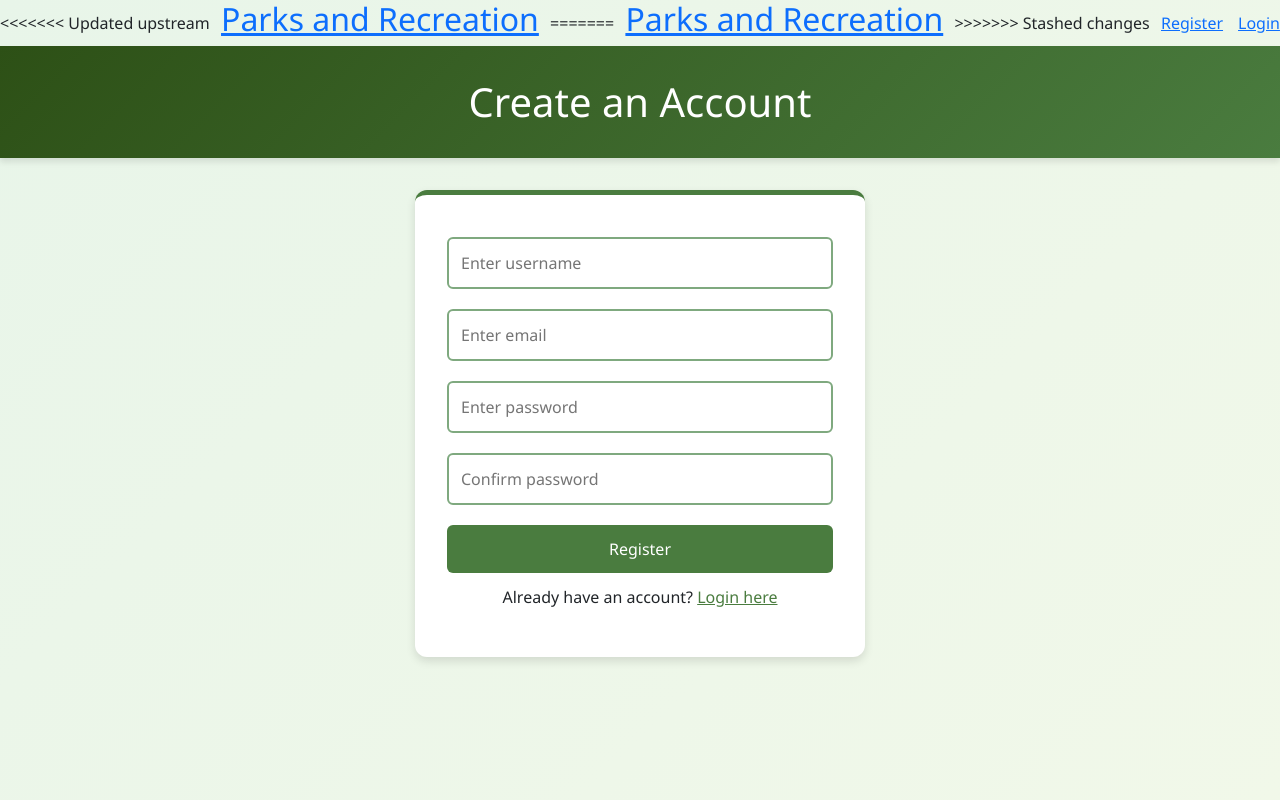
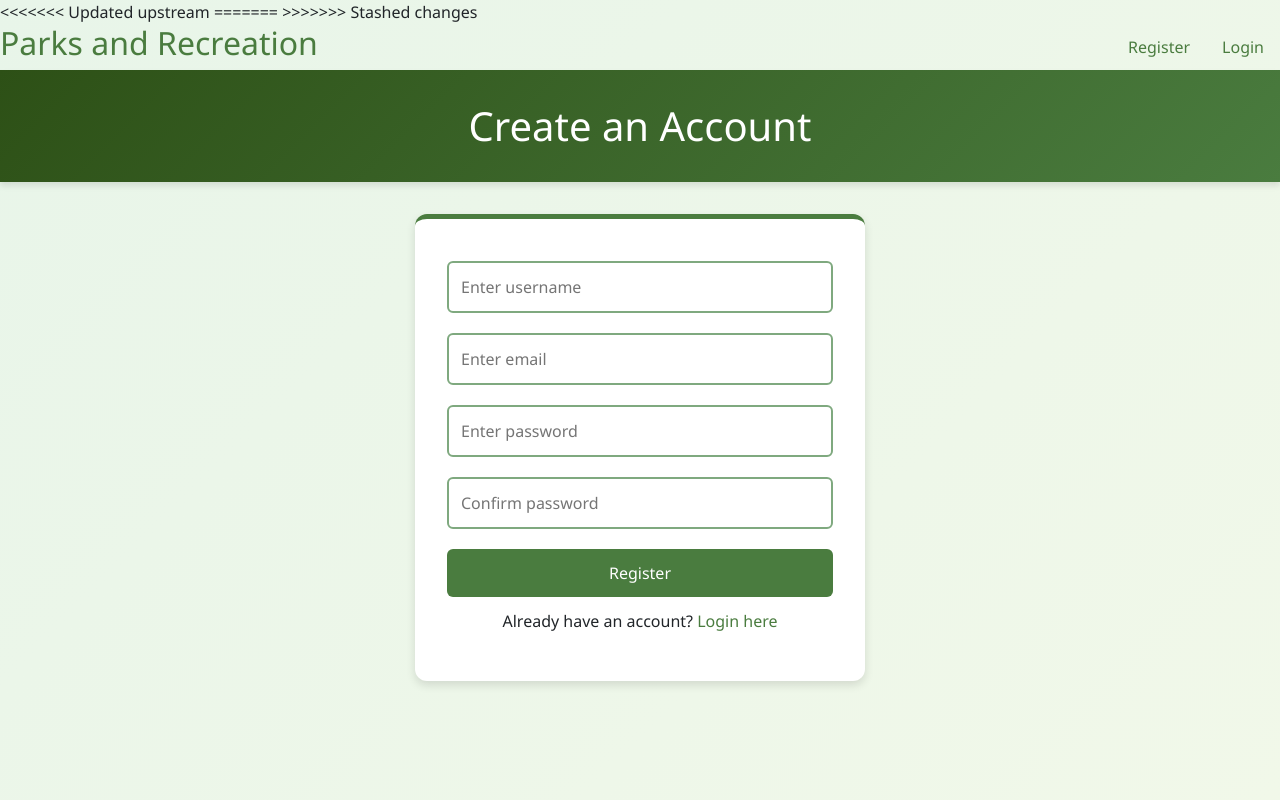
Before and after one commit to KongMongVang/assignment2, a PHP site: page /register.php in a window 1280 px wide. Run offline with PHP 8.4, Linux system fonts and the light colour scheme.

Commit message:
Add styling to header

```diff
--- a/register.php
+++ b/register.php
@@ -51,7 +51,11 @@ if ($_SERVER["REQUEST_METHOD"] == "POST") {
 <html>
 <head>
     <title>Register</title>
+<<<<<<< Updated upstream
 <link href="https://cdn.jsdelivr.net/npm/bootstrap@5.3.3/dist/css/bootstrap.min.css" rel="stylesheet">
+=======
+    <link href="https://cdn.jsdelivr.net/npm/bootstrap@5.3.3/dist/css/bootstrap.min.css" rel="stylesheet">
+>>>>>>> Stashed changes
 
 <style>
 :root {
--- a/reusable/connect.php
+++ b/reusable/connect.php
@@ -2,7 +2,7 @@
     $connect = mysqli_connect(
                 'localhost',
                 'root',
-                'root', //PUT YOUR PASSWORD. FOR MAC LEAVE PASSWORD EMPTY
+                '', //PUT YOUR PASSWORD. FOR MAC LEAVE PASSWORD EMPTY
                 'parks' //YOUR DATABASE NAME
             );
             if(!$connect){
--- a/reusable/header/nav.php
+++ b/reusable/header/nav.php
@@ -1,20 +1,21 @@
 <style>
-.nav {
-    display: flex;
-    gap: 15px;
+a {
+  color: var(--leaf-green);
+  text-decoration: none;
+  transition: color 0.3s ease;
+}
+
+a:hover {
+  color: var(--forest-green);
+  text-decoration: underline;
 }
 </style>
 
 
 <header class="d-flex align-items-center justify-content-between">
-<<<<<<< Updated upstream
-    <h2><a href="/assignment2/assignment2">Parks and Recreation</a></h2>
-=======
-    <h2><a href="/">Parks and Recreation</a></h2>
-
->>>>>>> Stashed changes
+    <h2><a href="/assignment2">Parks and Recreation</a></h2>
     <ul class="nav" >
-        <li><a href="register.php">Register</a></li>
-        <li><a href="/">Login</a></li>
+        <li class="nav-link"><a href="register.php">Register</a></li>
+        <li class="nav-link"><a href="login.php">Login</a></li>
     </ul>
 </header>
```
